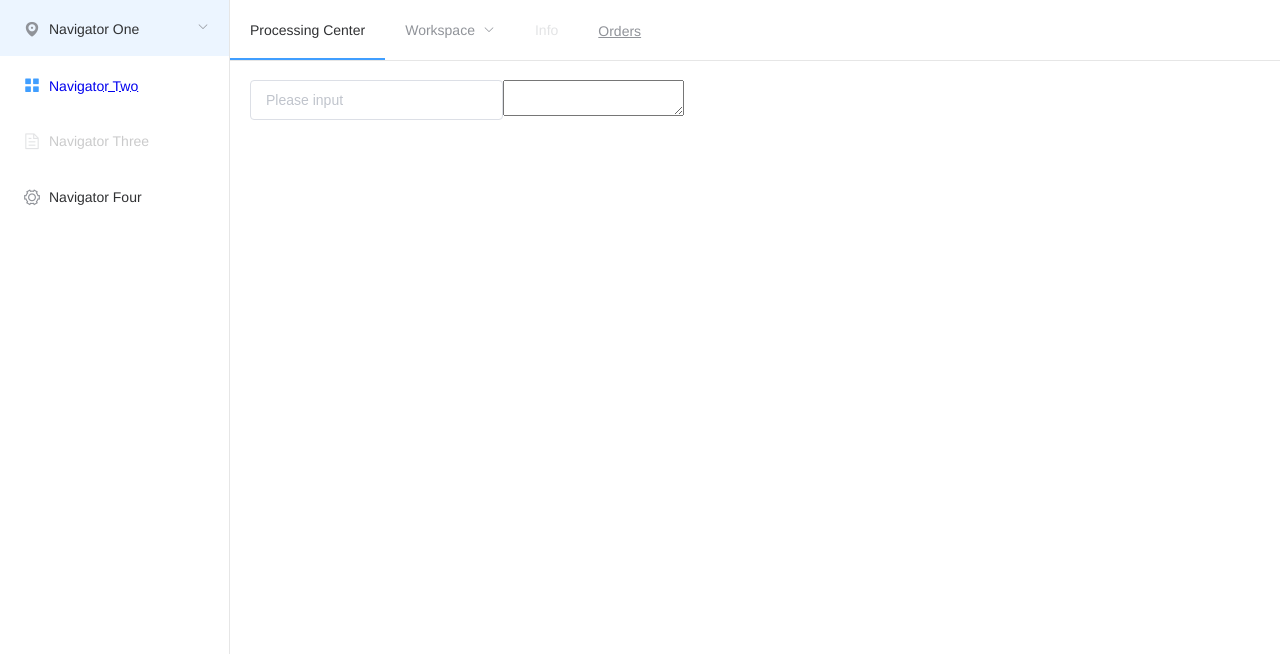
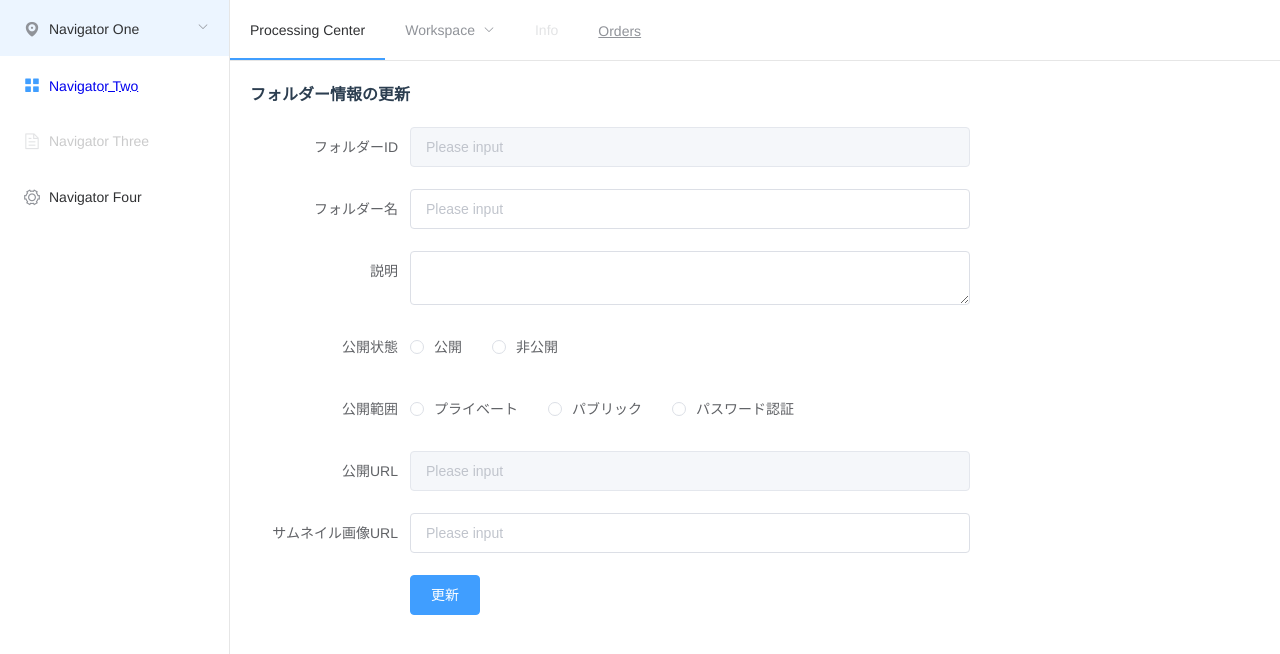
Before and after one commit to naoki344/PhotoLog, a Vue app in the folder vuejs_pwa/: page /#/folder in a window 1280 px wide. Shown: the top 654 px of the page. Built offline with nearby package versions, Linux system fonts and the light colour scheme; no server answers.

Commit message:
folderの修正;

```diff
--- a/vuejs_pwa/src/components/Folder.vue
+++ b/vuejs_pwa/src/components/Folder.vue
@@ -1,7 +1,30 @@
 <template lang="html">
   <div class="centerx labelx">
-	<el-col :span="6"><el-input placeholder="Please input" v-model="input"></el-input></el-col>
-	<textarea>{{info}}</textarea>
+    <el-form ref="form" :model="folder_form" label-width="160px">
+        <h4>フォルダー情報の更新</h4>
+        <el-form-item label="フォルダーID"><el-input placeholder="Please input" v-model="folder_form.folder_id" :disabled="true"></el-input></el-form-item>
+        <el-form-item label="フォルダー名"><el-input placeholder="Please input" v-model="folder_form.name"></el-input></el-form-item>
+        <el-form-item label="説明"><el-input type="textarea" v-model="folder_form.description"></el-input></el-form-item>
+        <el-form-item label="公開状態">
+            <el-radio-group v-model="folder_form.release_status">
+                  <el-radio label="OPEN">公開</el-radio>
+                  <el-radio label="CLOSE">非公開</el-radio>
+            </el-radio-group>
+        </el-form-item>
+        <el-form-item label="公開範囲">
+            <el-radio-group v-model="folder_form.share_range">
+                  <el-radio label="PRIVATE">プライベート</el-radio>
+                  <el-radio label="PUBLIC">パブリック</el-radio>
+                  <el-radio label="PASSFRASE">パスワード認証</el-radio>
+            </el-radio-group>
+        </el-form-item>
+        <el-form-item label="公開URL"><el-input placeholder="Please input" v-model="folder_form.share_url" :disabled="true"></el-input></el-form-item>
+        <el-form-item label="サムネイル画像URL"><el-input placeholder="Please input" v-model="folder_form.thumbnail_url"></el-input></el-form-item>
+        <el-form-item>
+            <el-button type="primary" @click="onSubmit">更新</el-button>
+        </el-form-item>
+    </el-form>
+        <el-col :xs="24" :sm="24" :md="12" :lg="8" ><pre>{{info}}</pre></el-col>
   </div>
 </template>
 
@@ -11,7 +34,13 @@ import axios from 'axios'
 export default {
   data () {
     return {
-      input: '',
+      server_url: 'http://localhost:5000/photo_log',
+      folder_id: '',
+      folder_form: {
+        folder_id: '',
+        name: '',
+        release_status: ''
+      },
       info: ''
     }
   },
@@ -20,19 +49,37 @@ export default {
       headers: { 'Content-Type': 'application/json;charset=UTF-8', 'Access-Control-Allow-Origin': '*' }
     }
     axios
-      .get('http://localhost:5000/photo_log/miyoshi%40example.com/folder/', config)
-      .then(response => (this.info = response.data))
+      .get(this.server_url + '/miyoshi%40example.com/folder/', config)
+      .then(response => {
+        var folders = response.data
+        this.folder_form = folders[0]
+        this.folder_id = folders[0].folder_id
+        this.info = folders
+      })
+  },
+  methods: {
+    onSubmit () {
+      axios
+        .put(this.server_url + '/miyoshi%40example.com/folder/' + this.folder_id, this.folder_form)
+        .then(response => {
+          this.$message({
+            message: 'Folder Info Update Sucsess',
+            type: 'success'
+          })
+        })
+    }
   }
 }
 </script>
 
 <style lang="scss">
 .labelx {
-	margin-top: 20px;
-	text-align: left;
+    margin-top: 20px;
+    max-width: 720px;
+    text-align: left;
 
-	.vs-input {
-    	margin: 10px;
-	}
+    .vs-input {
+        margin: 10px;
+    }
 }
 </style>
--- a/vuejs_pwa/src/components/Sidebar.vue
+++ b/vuejs_pwa/src/components/Sidebar.vue
@@ -40,10 +40,8 @@
   export default {
     methods: {
       handleOpen (key, keyPath) {
-        console.log(key, keyPath)
       },
       handleClose (key, keyPath) {
-        console.log(key, keyPath)
       }
     }
   }
```
